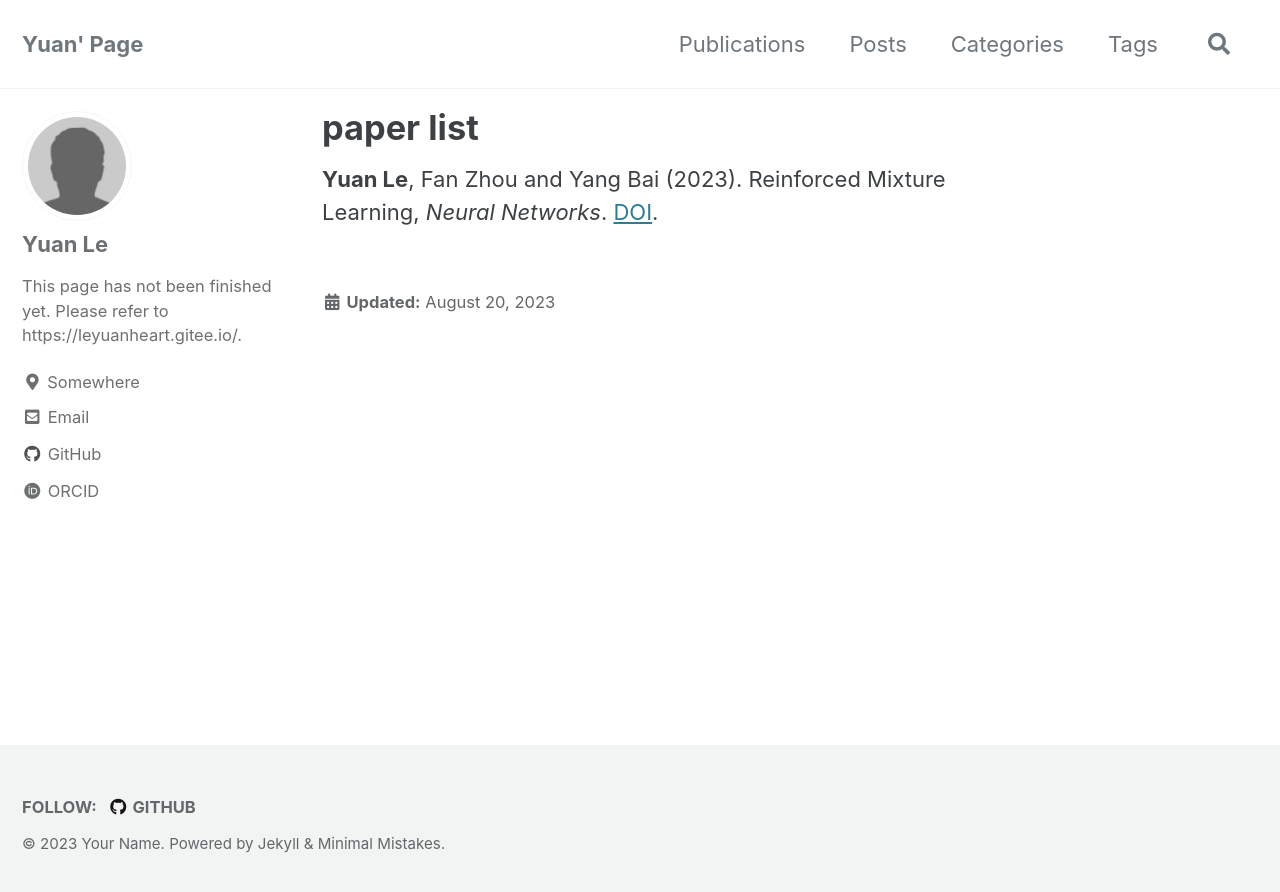
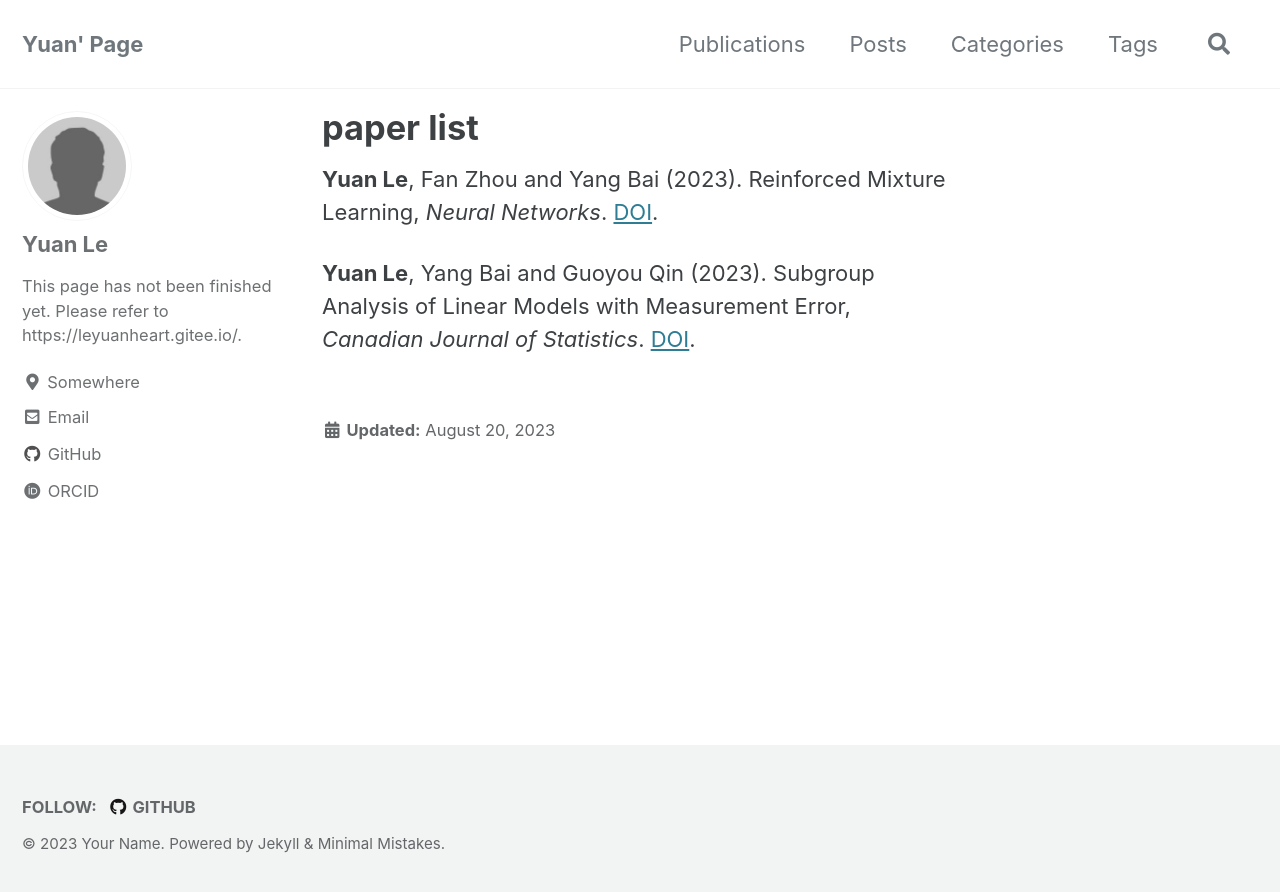
Before and after one commit to leyuanheart/leyuanheart.github.io, a Jekyll site: the page built from _publications/paper-list.md, in a window 1280 px wide. Shown: the top 892 px of the page. Built offline with Jekyll 4.4.1, drawn with Linux system fonts in a browser that asks for light colours; cached includes are drawn as plain includes.

Commit message:
Update paper-list.md

```diff
--- a/_publications/paper-list.md
+++ b/_publications/paper-list.md
@@ -2,4 +2,7 @@
 title: "paper list"
 ---
 
-**Yuan Le**, Fan Zhou and Yang Bai (2023). Reinforced Mixture Learning, *Neural Networks*. [DOI](https://doi.org/10.1016/j.neunet.2023.05.018]).
+**Yuan Le**, Fan Zhou and Yang Bai (2023). Reinforced Mixture Learning, *Neural Networks*. [DOI](https://doi.org/10.1016/j.neunet.2023.05.018).
+
+
+**Yuan Le**, Yang Bai and Guoyou Qin (2023). Subgroup Analysis of Linear Models with Measurement Error, *Canadian Journal of Statistics*. [DOI](https://doi.org/10.1002/cjs.11763).
```
